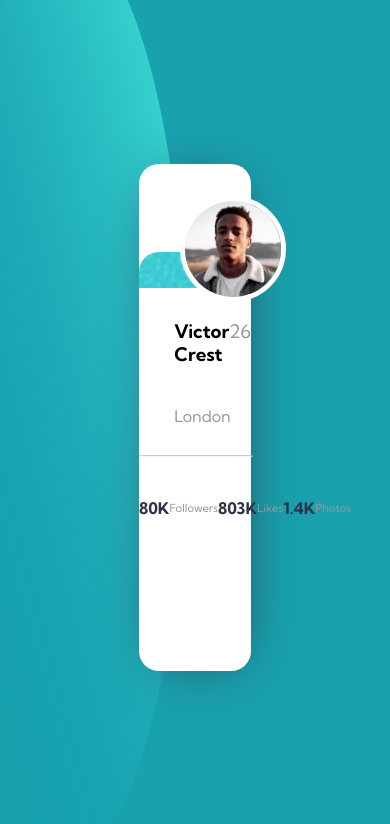
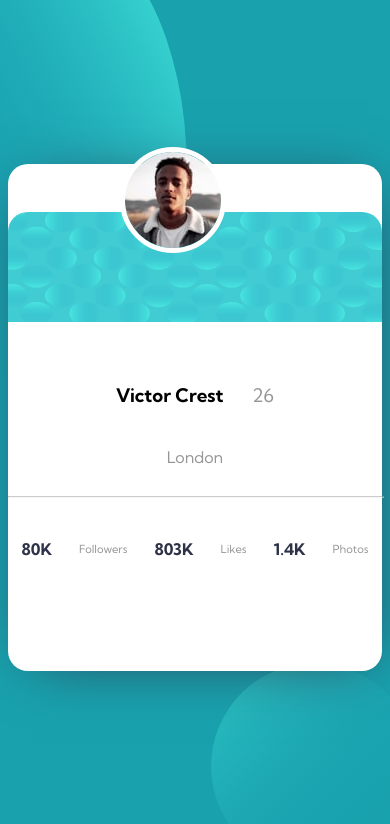
Before and after one commit to YasmimVieira/profile-card, a plain HTML site: page index.html in a window 390 px wide. Drawn offline with Linux system fonts and the light colour scheme.

Commit message:
style: finish mobile version

```diff
--- /dev/null
+++ b/css/responsive.css
@@ -0,0 +1,14 @@
+@media(max-width: 425px) {
+    .c-profile {
+        width: 100%;
+    }
+
+    .c-profile-header__image--clip {
+        top: 17%;
+        left: 30%;
+    }
+
+    .c-profile-section {
+        width: 50%;
+    }
+}
--- a/css/style.css
+++ b/css/style.css
@@ -12,17 +12,17 @@ body {
 }
 
 .bg-top {
+    height: 56%;
     width: 63%;
     position: fixed;
     top: -67px;
     left: -15vw;
-    height: 110%;
 }
 
 .bg-bottom {
-    width: 30%;
+    width: 53%;
     position: fixed;
-    bottom: -16vh;
+    bottom: -3vh;
     right: -7vw;
 }
 
--- a/index.html
+++ b/index.html
@@ -8,6 +8,7 @@
   <link href="https://fonts.googleapis.com/css2?family=Kumbh+Sans:wght@400;700&display=swap" rel="stylesheet">
   <link rel="stylesheet" href="css/style.css">
   <link rel="stylesheet" href="css/card.css">
+  <link rel="stylesheet" href="css/responsive.css">
   <title>Card profile</title>
 </head>
 
```
